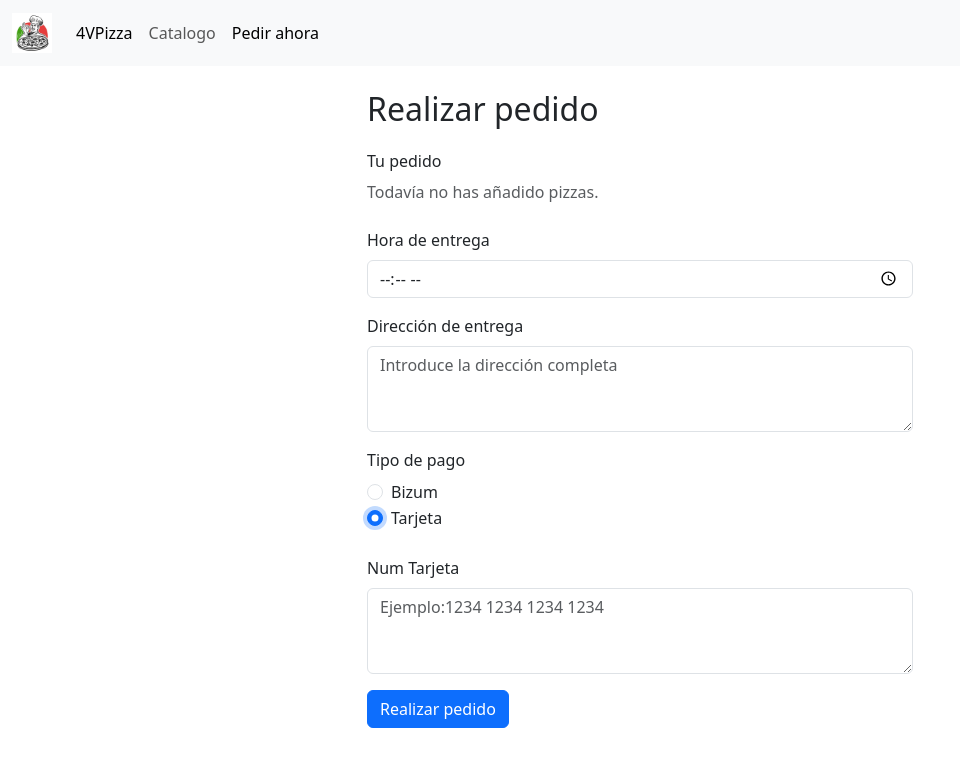
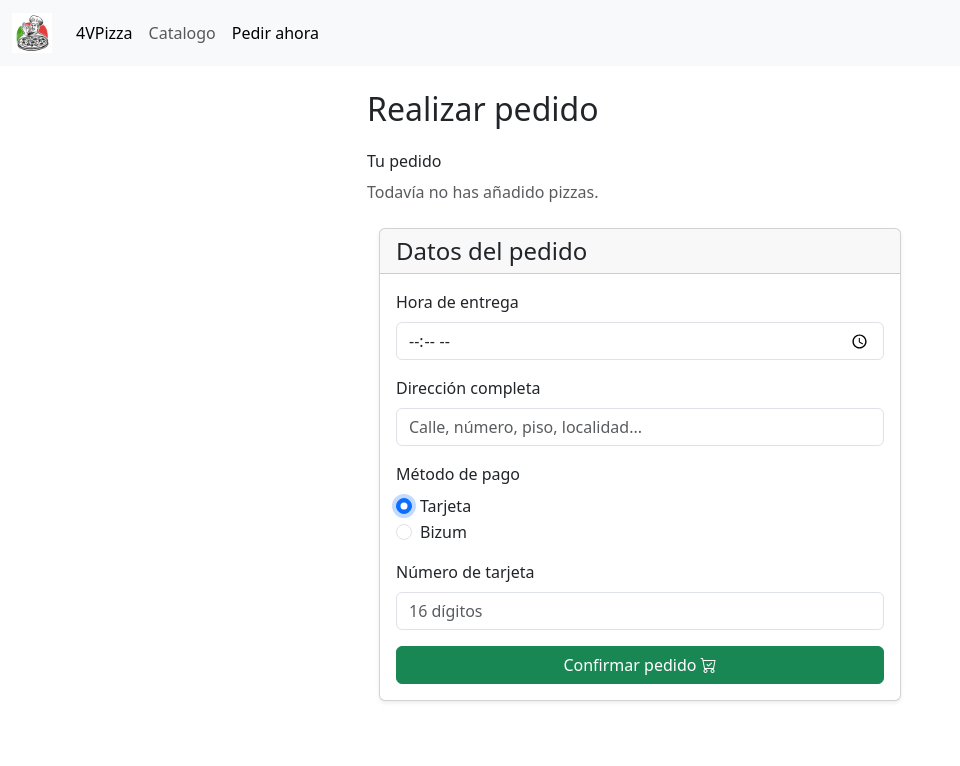
Before and after one commit to oiihann95/4VPizza, an Angular app: page /formulario-pedido in a window 1280 px wide. Both pictures are taken after a click on the radio button "Tarjeta". Shown: the top 766 px of the page, without its empty margins (0-960 px from the left). Built offline with nearby package versions, Linux system fonts and the light colour scheme.

Commit message:
Fomulario y validacion

```diff
--- a/src/app/fomulario-pedido/fomulario-pedido.html
+++ b/src/app/fomulario-pedido/fomulario-pedido.html
@@ -1,7 +1,6 @@
 <div class="container py-4">
   <div class="row justify-content-center">
     <div class="col-12 col-md-8 col-lg-6">
-      <form>
         <h2 class="mb-4">Realizar pedido</h2>
 
         <section class="mb-4" aria-label="Resumen del pedido">
@@ -20,44 +19,81 @@
           }
         </section>
 
-        <div class="mb-3">
-          <label for="horaPedido" class="form-label">Hora de entrega</label>
-          <input type="time" class="form-control" id="horaPedido" name="horaPedido" required>
+        <div class="container mt-4">
+
+          <div class="card shadow-sm">
+            <div class="card-header">
+              <h4 class="mb-0">Datos del pedido</h4>
             </div>
 
+            <div class="card-body">
+
+              <form novalidate (ngSubmit)="validarFormulario()">
                 <div class="mb-3">
-          <label for="direccion" class="form-label">Dirección de entrega</label>
-          <textarea class="form-control" id="direccion" name="direccion" rows="3"
-            placeholder="Introduce la dirección completa" required></textarea>
+                  <label for="hora" class="form-label">Hora de entrega</label>
+                  <input type="time" id="hora" name="horaEntrega" class="form-control" [(ngModel)]="horaEntrega">
                 </div>
 
-        <fieldset class="mb-4">
-          <legend class="fs-6">Tipo de pago</legend>
+
+                <div class="mb-3">
+                  <label for="direccion" class="form-label">Dirección completa</label>
+                  <input type="text" id="direccion" name="direccion" class="form-control"
+                    [(ngModel)]="direccion"
+                    placeholder="Calle, número, piso, localidad...">
+                </div>
+
+
+                <div class="mb-3">
+                  <label class="form-label">Método de pago</label>
+
                   <div class="form-check">
-            <input class="form-check-input" type="radio" name="tipoPago" id="pagoBizum" value="bizum" required
-              (click)="onClickBizum()">
-            <label class="form-check-label" for="pagoBizum">Bizum</label>
+                    <input class="form-check-input" type="radio" name="metodoPago" id="tarjeta" value="tarjeta"
+                      (change)="onClickTar()">
+                    <label class="form-check-label" for="tarjeta">
+                      Tarjeta
+                    </label>
                   </div>
+
                   <div class="form-check">
-            <input class="form-check-input" type="radio" name="tipoPago" id="pagoTarjeta" value="tarjeta"
-              (click)="onClickTar()">
-            <label class="form-check-label" for="pagoTarjeta">Tarjeta</label>
+                    <input class="form-check-input" type="radio" name="metodoPago" id="bizum" value="bizum"
+                      (change)="onClickBizum()">
+                    <label class="form-check-label" for="bizum">
+                      Bizum
+                    </label>
                   </div>
-        </fieldset>
-
-        <div class="mb-3" [hidden]="esOcultoTel()">
-          <label for="direccion" class="form-label">Telefono</label>
-          <textarea class="form-control" id="direccion" name="direccion" rows="3" placeholder="Ejemplo:987654321"
-            required></textarea>
                 </div>
 
                 <div class="mb-3" [hidden]="esOcultoTar()">
-          <label for="direccion" class="form-label">Num Tarjeta</label>
-          <textarea class="form-control" id="direccion" name="direccion" rows="3"
-            placeholder="Ejemplo:1234 1234 1234 1234" required></textarea>
+                  <label for="numeroTarjeta" class="form-label">
+                    Número de tarjeta
+                  </label>
+                  <input type="text" id="numeroTarjeta" name="numeroTarjeta" class="form-control"
+                    [(ngModel)]="numeroTarjeta" placeholder="16 dígitos">
                 </div>
-        <button type="submit" class="btn btn-primary">Realizar pedido</button>
+
+                <div class="mb-3" [hidden]="esOcultoTel()">
+                  <label for="movil" class="form-label">
+                    Número de móvil
+                  </label>
+                  <input type="text" id="movil" name="movil" class="form-control" [(ngModel)]="movil"
+                    placeholder="9 dígitos">
+                </div>
+
+                @if (mensajeValidacion) {
+                <p class="mb-3" role="status">{{ mensajeValidacion }}</p>
+                }
+
+                <button type="submit" class="btn btn-success w-100">
+                  Confirmar pedido
+                  <i class="bi bi-cart-check"></i>
+                </button>
+
               </form>
+
+            </div>
+          </div>
+
         </div>
     </div>
   </div>
+</div>
--- a/src/app/fomulario-pedido/fomulario-pedido.ts
+++ b/src/app/fomulario-pedido/fomulario-pedido.ts
@@ -1,24 +1,77 @@
 import { Component, inject, signal } from '@angular/core';
+import { FormsModule } from '@angular/forms';
 import { PedidoService } from '../servicios/pedido';
 
 @Component({
-  imports: [],
+  imports: [FormsModule],
   selector: 'app-formulario-pedido',
   styleUrl: './fomulario-pedido.scss',
   templateUrl: './fomulario-pedido.html',
 })
 export class FomularioPedido {
-  readonly pedidoService = inject(PedidoService);
+  pedidoService = inject(PedidoService);
 
+  horaEntrega = "";
+  direccion = "";
+  metodoPago = "";
+  numeroTarjeta = "";
+  movil = "";
+  mensajeValidacion = "";
 
   esOcultoTel = signal(true);
   esOcultoTar = signal(true);
+
   onClickBizum() {
+    this.metodoPago = "bizum";
     this.esOcultoTel.set(false);
     this.esOcultoTar.set(true);
   }
+
   onClickTar() {
+    this.metodoPago = "tarjeta";
     this.esOcultoTel.set(true);
     this.esOcultoTar.set(false);
   }
+
+  validarFormulario(): boolean {
+    if (this.horaEntrega === "") {
+      this.mensajeValidacion = "Introduce la hora de entrega.";
+      return false;
+    }
+
+    if (this.direccion.trim() === "") {
+      this.mensajeValidacion = "Introduce la dirección de entrega.";
+      return false;
+    }
+
+    if (this.metodoPago === "") {
+      this.mensajeValidacion = "Selecciona un método de pago.";
+      return false;
+    }
+
+    if (this.metodoPago === "tarjeta" &&
+      (this.numeroTarjeta.length !== 16 || isNaN(Number(this.numeroTarjeta)))) {
+      this.mensajeValidacion = "Introduce un número de tarjeta válido de 16 dígitos.";
+      return false;
+    }
+
+    if (this.metodoPago === "bizum" &&
+      (this.movil.length !== 9 || isNaN(Number(this.movil)))) {
+      this.mensajeValidacion = "Introduce un número de móvil válido de 9 dígitos.";
+      return false;
+    }
+
+    this.mensajeValidacion = "¡Gracias por tu pedido!";
+    this.limpiarFormulario();
+    return true;
+  }
+
+  limpiarFormulario() {
+    this.pedidoService.pedido = []
+    this.horaEntrega = "";
+    this.direccion = "";
+    this.metodoPago = "";
+    this.numeroTarjeta = "";
+    this.movil = "";
+  }
 }
```
Lines whose indentation alone changed are shown as unchanged.
